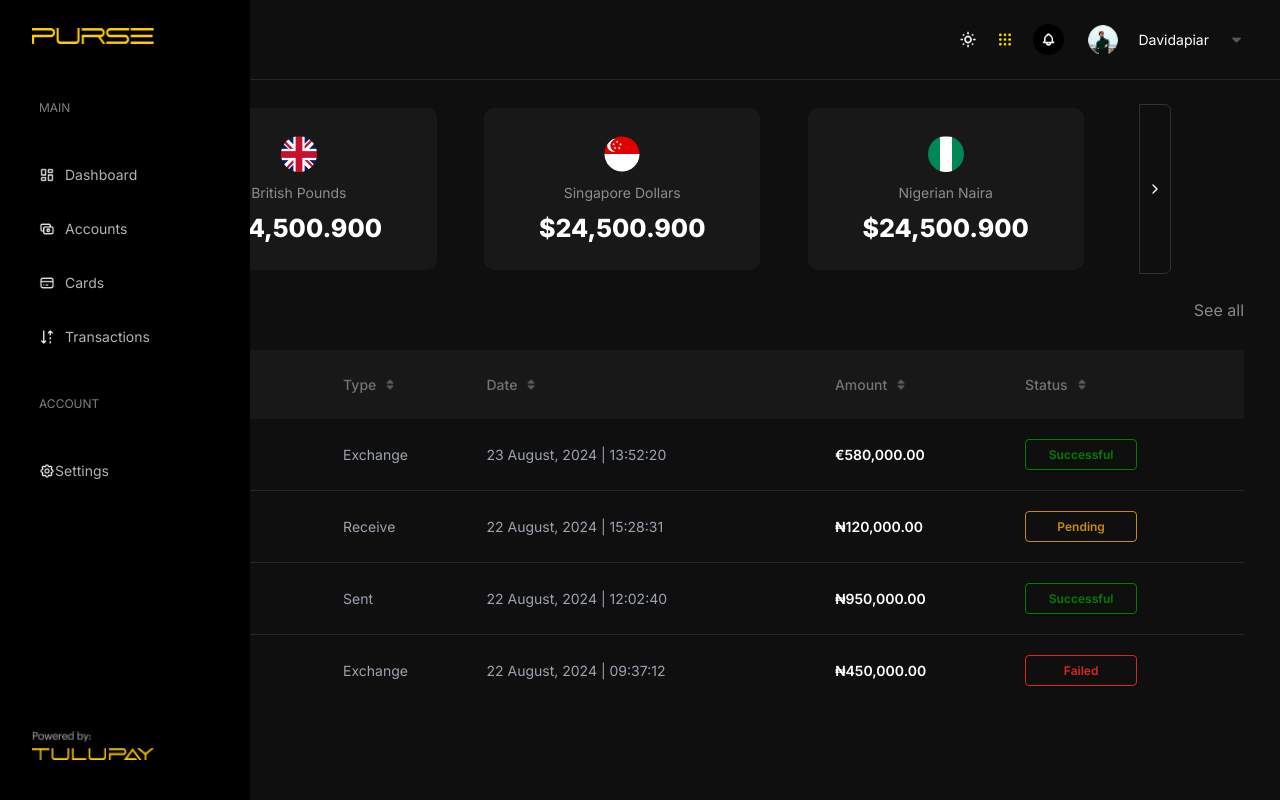
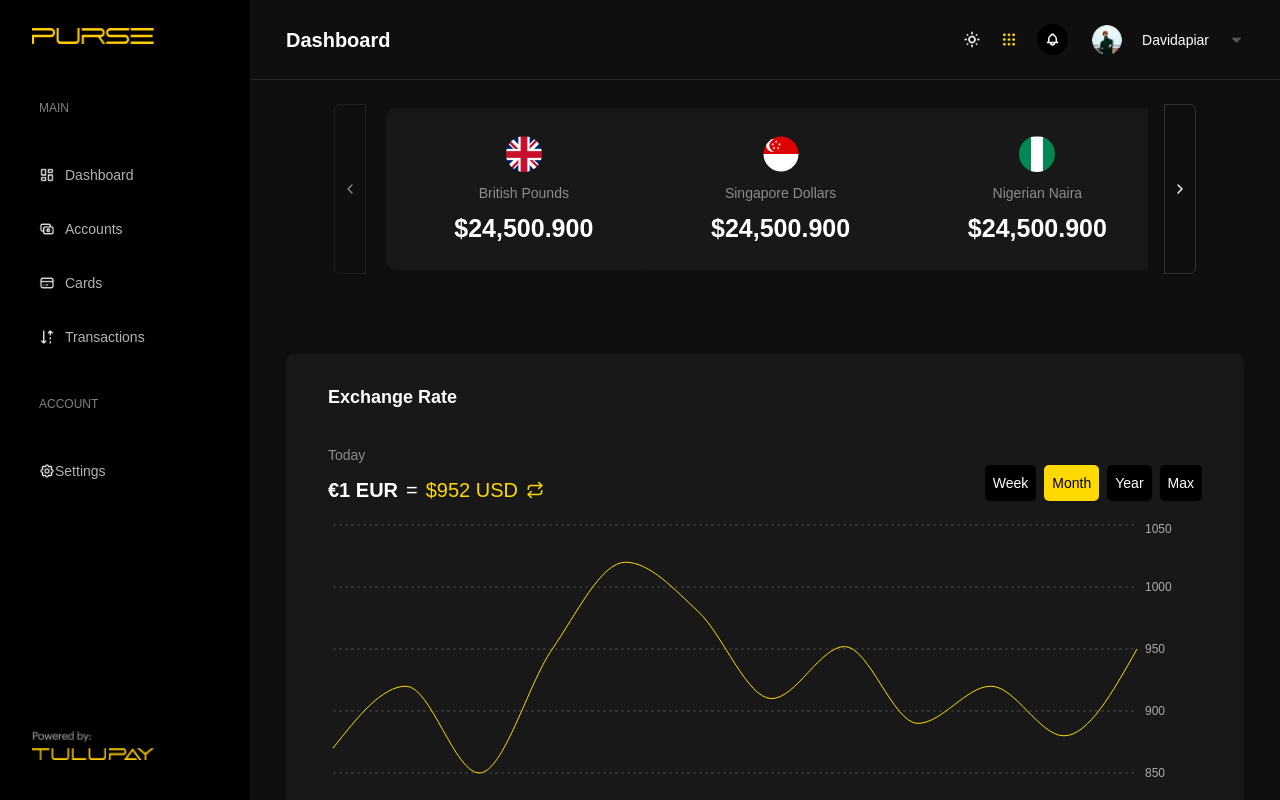
Before and after one commit to Robinson-Taiwo/msme, a Next.js app: page /tulu-purse in a window 1280 px wide. Built offline with nearby package versions, Linux system fonts and the light colour scheme.

Commit message:
feat: added chart

```diff
--- a/package.json
+++ b/package.json
@@ -10,12 +10,14 @@
   },
   "dependencies": {
     "@radix-ui/react-slot": "^1.1.2",
+    "apexcharts": "^4.4.0",
     "class-variance-authority": "^0.7.1",
     "clsx": "^2.1.1",
     "embla-carousel-react": "^8.5.2",
     "lucide-react": "^0.474.0",
     "next": "15.1.0",
     "react": "^19.0.0",
+    "react-apexcharts": "^1.7.0",
     "react-dom": "^19.0.0",
     "recharts": "^2.15.1",
     "tailwind-merge": "^3.0.1",
--- a/src/app/tulu-purse/layout.tsx
+++ b/src/app/tulu-purse/layout.tsx
@@ -1,14 +1,22 @@
 import type { Metadata } from "next";
-import { Inter } from "next/font/google";
+import { Geist, Geist_Mono } from "next/font/google";
 import "../globals.css";
 import Sidebar from "@/components/Sidebar";
 import Navbar from "@/components/Navbar";
 
-const inter = Inter({ subsets: ["latin"] });
+const geistSans = Geist({
+  variable: "--font-geist-sans",
+  subsets: ["latin"],
+});
+
+const geistMono = Geist_Mono({
+  variable: "--font-geist-mono",
+  subsets: ["latin"],
+});
 
 export const metadata: Metadata = {
-  title: "Call Analytics Dashboard",
-  description: "Landing Page for call analytics dashboard",
+  title: "Create Next App",
+  description: "Generated by create next app",
 };
 
 export default function RootLayout({
@@ -18,14 +26,13 @@ export default function RootLayout({
 }>) {
   return (
     <html lang="en">
-      <body className={inter.className}>
-        <div className="flex bg-[#ededed] flex-row  h-screen  overflow-hidden">
-          {/* Sidebar */}
+      <body
+        className={`${geistSans.variable} ${geistMono.variable} antialiased`}
+      >
+        <div className="flex bg-[#ededed] flex-row h-screen overflow-hidden">
+          {/* Sidebar occupies space properly */}
           <Sidebar />
-
-          {/* Main Content Area */}
-          <div className="flex-1 flex flex-col bg-[#0F0F0F] overflow-hidden">
-            {/* Navbar */}
+          <div className="flex-1 flex flex-col bg-[#0F0F0F] overflow-hidden">            {/* Navbar */}
             <Navbar />
 
             {/* Children Content with Scroll */}
--- a/src/app/tulu-purse/page.tsx
+++ b/src/app/tulu-purse/page.tsx
@@ -1,3 +1,4 @@
+import ChartComponent from "@/components/Chart";
 import CurrencyCard from "@/components/CurrencyCard";
 import Transaction from "@/components/Transaction";
 import { Carousel, CarouselContent, CarouselItem, CarouselNext, CarouselPrevious } from "@/components/ui/carousel";
@@ -29,6 +30,11 @@ export default function Dashboard() {
         </Carousel>
       </div>
 
+
+      <div className="relative max-w-full mb-10 mt-10   w-full">
+        <ChartComponent />
+      </div>
+
       <div className="relative w-full mt-6">
         <Transaction />
       </div>
--- a/src/components/AccountOverview.tsx
+++ b/src/components/AccountOverview.tsx
@@ -27,7 +27,7 @@ const AccountOverview = () => {
 
       <div className="flex flex-row w-full justify-between items-center text-white text-opacity-50 gap-4  " >
 
-        <div className="flex-col flex">
+        <div className="flex-col gap-[10px] flex">
           <div>
             <div className="flex flex-row items-center text-white text-opacity-50 gap-4  " >
               <span className="md:text-[20px]  text-sm  text-white text-opacity-50 ">
@@ -47,7 +47,7 @@ const AccountOverview = () => {
         </div>
 
 
-        <div className="flex-col flex">
+        <div className="flex-col gap-[10px] flex">
           <div>
             <div className="flex flex-row items-center text-white text-opacity-50 gap-4  " >
               <span className="md:text-[20px]  text-sm  text-white text-opacity-50 ">
--- a/src/components/Chart.tsx
+++ b/src/components/Chart.tsx
@@ -1,85 +1,134 @@
-"use client"
+"use client";
+import React, { useState } from "react";
+import {
+  LineChart, Line, XAxis, YAxis, Tooltip, ResponsiveContainer, CartesianGrid, Area
+} from "recharts";
+import { Button } from "@/components/ui/button";
+import { Repeat } from "lucide-react";
 
-import { TrendingUp } from "lucide-react"
-import { CartesianGrid, Line, LineChart, XAxis } from "recharts"
+const data = [
+  { name: "JAN", value: 870 },
+  { name: "FEB", value: 920 },
+  { name: "MAR", value: 850 },
+  { name: "APR", value: 950 },
+  { name: "MAY", value: 1020 },
+  { name: "JUN", value: 980 },
+  { name: "JUL", value: 910 },
+  { name: "AUG", value: 952 },
+  { name: "SEP", value: 890 },
+  { name: "OCT", value: 920 },
+  { name: "NOV", value: 880 },
+  { name: "DEC", value: 950 },
+];
 
-import {
-  Card,
-  CardContent,
-  CardDescription,
-  CardFooter,
-  CardHeader,
-  CardTitle,
-} from "@/components/ui/card"
-import {
-  ChartConfig,
-  ChartContainer,
-  ChartTooltip,
-  ChartTooltipContent,
-} from "@/components/ui/chart"
-const chartData = [
-  { month: "January", desktop: 186 },
-  { month: "February", desktop: 305 },
-  { month: "March", desktop: 237 },
-  { month: "April", desktop: 73 },
-  { month: "May", desktop: 209 },
-  { month: "June", desktop: 214 },
-]
+const ExchangeRateChart = () => {
+  const [selectedIndex, setSelectedIndex] = useState<number | null>(null);
 
-const chartConfig = {
-  desktop: {
-    label: "Desktop",
-    color: "hsl(var(--chart-1))",
-  },
-} satisfies ChartConfig
+  return (
+    <div className="w-full mt-[40px] pb-6 lg:pt-[29px] lg:pb-[39px] lg:px-[42px]  mb-[42px] bg-[#181818] text-white  max-h-[545px] p-5 rounded-lg">
 
-export function ChartComponent() {
-  return (
-    <Card>
-      <CardHeader>
-        <CardTitle>Line Chart</CardTitle>
-        <CardDescription>January - June 2024</CardDescription>
-      </CardHeader>
-      <CardContent>
-        <ChartContainer config={chartConfig}>
-          <LineChart
-            accessibilityLayer
-            data={chartData}
-            margin={{
-              left: 12,
-              right: 12,
-            }}
-          >
-            <CartesianGrid vertical={false} />
-            <XAxis
-              dataKey="month"
+      <h2 className="text-lg mb-[34px] font-bold">Exchange Rate</h2>
+
+
+      {/* Title, Exchange Rate & Time Range Buttons */}
+      <div className="flex flex-wrap justify-between items-center mb-4">
+        <div  className="flex flex-col gap-[10px]" >
+          <h2 className="text-[14px] font-normal text-white text-opacity-50 ">Today</h2>
+          <p className="text-xl flex items-center gap-2">
+            <span className="font-bold">€1 EUR</span> = <span className="text-[#FFD900]">$952 USD</span>
+            <Repeat size={18} className="text-[#FFD900]" />
+          </p>
+        </div>
+
+        <div className="flex mt-4 lg:mmt-0 gap-2">
+          {["Week", "Month", "Year", "Max"].map((label, index) => (
+            <Button
+              key={index}
+              variant={label === "Month" ? "default" : "outline"}
+              className={` rounded-[5px] border-none outline-none py-[5px] px-[8px]  text-sm ${label === "Month" ? "bg-[#FFD900] hover:bg-[#FFD900] text-black" : "bg-black hover:bg-[black] hover:text-white text-white"}`}
+            >
+              {label}
+            </Button>
+          ))}
+        </div>
+      </div>
+
+      {/* Chart Container */}
+      <div className="mt-4">
+        <ResponsiveContainer width="100%" height={350}>
+          <LineChart data={data} onClick={(e) => setSelectedIndex(e.activeTooltipIndex ?? null)}>
+            {/* Move defs to the top */}
+            <defs>
+              <linearGradient id="gradient" x1="0" y1="0" x2="0" y2="1">
+                <stop offset="0%" stopColor="#FFD700" stopOpacity={0.8} />
+                <stop offset="100%" stopColor="#000000" stopOpacity={0.9} />
+              </linearGradient>
+            </defs>
+
+            {/* X & Y Axes */}
+            <XAxis dataKey="name" tick={{ fontSize: 12, fill: "#aaa" }} axisLine={false} tickLine={false} />
+            <YAxis
+              yAxisId="right"
+              domain={[800, 1050]}
+              ticks={[800, 850, 900, 950, 1000, 1050]} // ✅ Ensure 6 lines
+              orientation="right"
+              tick={{ fontSize: 12, fill: "#aaa" }}
+              axisLine={false}
               tickLine={false}
-              axisLine={false}
-              tickMargin={8}
-              tickFormatter={(value) => value.slice(0, 3)}
             />
-            <ChartTooltip
-              cursor={false}
-              content={<ChartTooltipContent hideLabel />}
+            <CartesianGrid strokeDasharray="3 3" vertical={false} stroke="rgba(255,255,255,0.2)" />
+
+            {/* Tooltip */}
+            <Tooltip
+              cursor={{ stroke: "#FFD700", strokeWidth: 1 }}
+              content={({ payload }) => {
+                if (payload && payload.length && selectedIndex !== null) {
+                  return (
+                    <div className="bg-black text-white px-3 py-2 rounded-md text-sm shadow-lg">
+                      <strong>${payload[0].value}</strong>
+                      <div className="text-xs">20 Aug, 2023</div>
+                    </div>
+                  );
+                }
+                return null;
+              }}
             />
+
+            {/* Area with Gradient */}
+            <Area
+              type="monotone"
+              dataKey="value"
+              stroke="none"
+              fill="url(#gradient)"
+              yAxisId="right"
+            />
+
+            {/* Line Chart */}
             <Line
-              dataKey="desktop"
-              type="natural"
-              stroke="var(--color-desktop)"
-              strokeWidth={2}
-              dot={false}
+              type="monotone"
+              dataKey="value"
+              stroke="#FFD900"
+              strokeWidth={1}
+              yAxisId="right"
+              dot={(props) => {
+                const { cx, cy, index } = props;
+                return (
+                  <circle
+                    cx={cx}
+                    cy={cy}
+                    r={index === selectedIndex ? 5 : 0} // Set radius to 0 when not selected
+                    fill={index === selectedIndex ? "#FFD700" : "transparent"}
+                    stroke={index === selectedIndex ? "black" : "transparent"}
+                    strokeWidth={index === selectedIndex ? 2 : 0}
+                  />
+                );
+              }}
             />
           </LineChart>
-        </ChartContainer>
-      </CardContent>
-      <CardFooter className="flex-col items-start gap-2 text-sm">
-        <div className="flex gap-2 font-medium leading-none">
-          Trending up by 5.2% this month <TrendingUp className="h-4 w-4" />
-        </div>
-        <div className="leading-none text-muted-foreground">
-          Showing total visitors for the last 6 months
-        </div>
-      </CardFooter>
-    </Card>
-  )
-}
+        </ResponsiveContainer>
+      </div>
+    </div>
+  );
+};
+
+export default ExchangeRateChart;
--- a/src/components/Sidebar.tsx
+++ b/src/components/Sidebar.tsx
@@ -37,7 +37,7 @@ const Sidebar = () => {
 
       {/* Sidebar */}
       <div
-        className={`bg-black h-screen min-w-[15.325rem] w-[15.625rem] fixed z-40 transition-all duration-300
+        className={`bg-black h-screen min-w-[15.325rem] w-[15.625rem] hidden lg:flex flex-col transition-all duration-300
           ${isOpen ? "left-0" : "-left-[16rem]"} md:${isOpen ? "left-0" : "-left-[16rem]"} lg:left-0`}
       >
         <div className="w-full mb-14 pl-8 pt-7">
@@ -49,7 +49,7 @@ const Sidebar = () => {
         <div className="navs flex flex-col gap-2 mb-9 w-full">
           {navItems.map(({ img, text, path }, index) => (
             <Link key={index} href={path} className={`w-full h-[46px] flex items-center pl-[39px] gap-[10px] text-sm transition-colors
-              ${pathname === path ? "bg-[#181818] border-r border-r-yellow-500 text-white" : "bg-black text-white/70 hover:text-white"}
+              ${pathname === path ? "bg-[#181818] border-r border-r-[#FFD900] text-white" : "bg-black text-white/70 hover:text-white"}
             `}>
               <Image src={img} alt="icon" width={16} height={16} />
               <span>{text}</span>
```
Also changed, not shown: 1 other file (tests, documents, lock files or other folders). Lines whose indentation alone changed are shown as unchanged.
